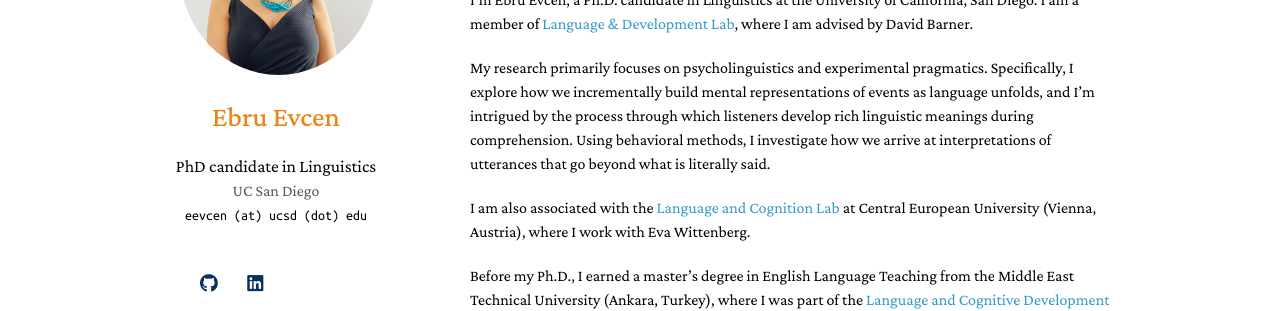
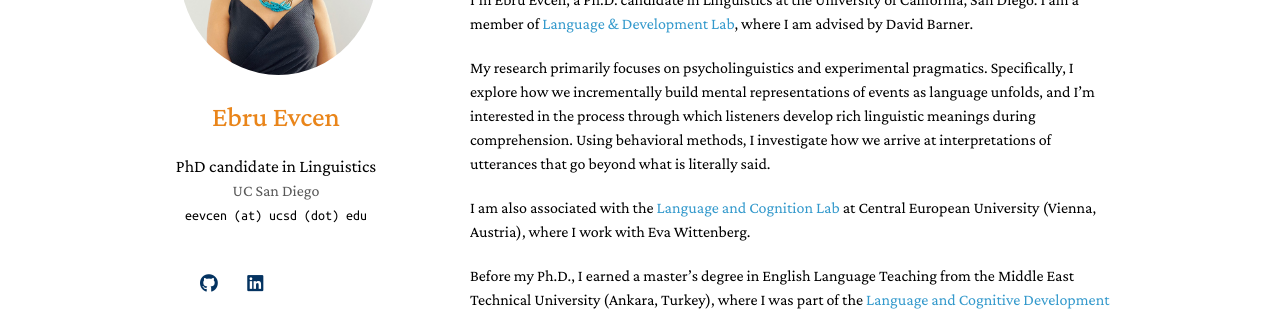
Before and after one commit to ebruevcen/ebruevcen.github.io, a Jekyll site: the page built from index.md, in a window 1280 px wide. Shown: the part 192-503 px from the top of the page. Built offline with Jekyll 4.4.1, drawn with Linux system fonts in a browser that asks for light colours; a style sheet for code colours, icons or effects is not loaded.

Commit message:
Update index.md

```diff
--- a/index.md
+++ b/index.md
@@ -13,7 +13,7 @@ Hi there!
 
 I'm Ebru Evcen, a Ph.D. candidate in Linguistics at the University of California, San Diego. I am a member of [Language & Development Lab](https://ladlab.ucsd.edu), where I am advised by David Barner.
 
-My research primarily focuses on psycholinguistics and experimental pragmatics. Specifically, I explore how we incrementally build mental representations of events as language unfolds, and I'm intrigued by the process through which listeners develop rich linguistic meanings during comprehension. Using behavioral methods, I investigate how we arrive at interpretations of utterances that go beyond what is literally said.
+My research primarily focuses on psycholinguistics and experimental pragmatics. Specifically, I explore how we incrementally build mental representations of events as language unfolds, and I'm interested in the process through which listeners develop rich linguistic meanings during comprehension. Using behavioral methods, I investigate how we arrive at interpretations of utterances that go beyond what is literally said.
 
 I am also associated with the [Language and Cognition Lab](https://lcl.ceu.edu) at Central European University (Vienna, Austria), where I work with Eva Wittenberg.
 
```
